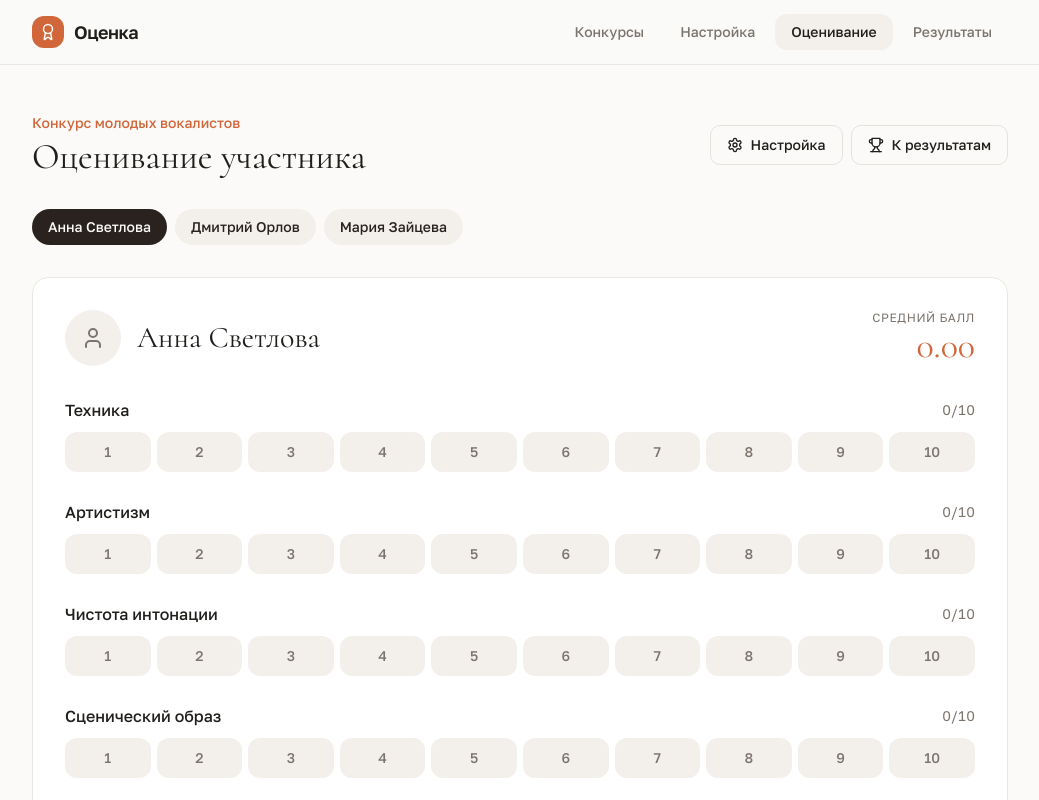
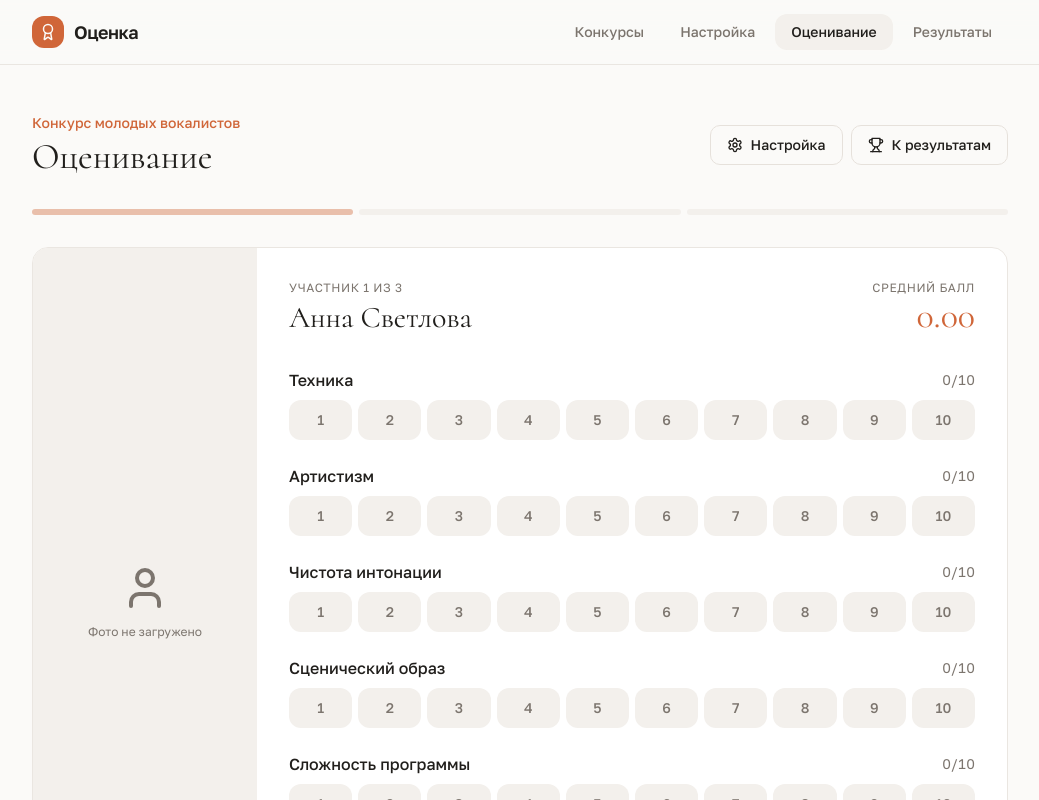
Before and after one commit to pr-poehali-dev/rating-evaluation-platform, a React (Vite) app: page / in a window 1280 px wide. Both pictures are taken after a click on the button "Оценивание". Shown: the top 800 px of the page, without its empty margins (120-1159 px from the left). Built offline with nearby package versions, Linux system fonts and the light colour scheme.

Commit message:
Добавить последовательный просмотр участников

```diff
--- a/src/pages/contest/JudgeTab.tsx
+++ b/src/pages/contest/JudgeTab.tsx
@@ -1,3 +1,4 @@
+import { useState } from 'react';
 import Icon from '@/components/ui/icon';
 import { Button } from '@/components/ui/button';
 import { Contest, Scores, Tab } from './types';
@@ -19,12 +20,45 @@ export default function JudgeTab({
   setScore: (pid: string, kid: string, value: number) => void;
   avgFor: (pid: string) => number;
 }) {
+  const [confirmed, setConfirmed] = useState<Set<string>>(new Set());
+
+  const participants = contest.participants;
+  const currentIndex = participants.findIndex((p) => p.id === judgeParticipant);
+  const participant = participants[currentIndex] ?? participants[0];
+  const isLast = currentIndex === participants.length - 1;
+
+  const allScored = contest.criteria.every(
+    (k) => (scores[participant?.id]?.[k.id] ?? 0) > 0
+  );
+
+  const handleConfirm = () => {
+    if (!participant) return;
+    setConfirmed((prev) => new Set(prev).add(participant.id));
+    if (!isLast) {
+      setJudgeParticipant(participants[currentIndex + 1].id);
+    } else {
+      setTab('results');
+    }
+  };
+
+  if (!participants.length) {
+    return (
+      <div className="animate-fade-up flex flex-col items-center justify-center py-24 gap-4">
+        <Icon name="Users" size={40} className="text-muted-foreground" />
+        <p className="text-muted-foreground">Нет участников.</p>
+        <Button onClick={() => setTab('setup')} variant="outline" className="gap-2">
+          <Icon name="Settings" size={16} /> Перейти в настройку
+        </Button>
+      </div>
+    );
+  }
+
   return (
     <div className="animate-fade-up">
       <div className="flex items-center justify-between mb-8 flex-wrap gap-4">
         <div>
           <p className="text-sm text-accent font-medium mb-1">{contest.title}</p>
-          <h1 className="font-display text-4xl">Оценивание участника</h1>
+          <h1 className="font-display text-4xl">Оценивание</h1>
         </div>
         <div className="flex gap-2">
           <Button onClick={() => setTab('setup')} variant="outline" className="gap-2">
@@ -36,60 +70,63 @@ export default function JudgeTab({
         </div>
       </div>
 
-      <div className="flex gap-2 flex-wrap mb-8">
-        {contest.participants.map((p) => (
-          <button
+      <div className="flex gap-1.5 mb-8">
+        {participants.map((p, i) => (
+          <div
             key={p.id}
-            onClick={() => setJudgeParticipant(p.id)}
-            className={`px-4 py-2 rounded-full text-sm font-medium transition-colors ${
-              judgeParticipant === p.id
-                ? 'bg-primary text-primary-foreground'
-                : 'bg-secondary text-secondary-foreground hover:bg-secondary/70'
+            className={`h-1.5 flex-1 rounded-full transition-all ${
+              confirmed.has(p.id)
+                ? 'bg-accent'
+                : p.id === participant?.id
+                ? 'bg-accent/40'
+                : 'bg-secondary'
             }`}
-          >
-            {p.name}
-          </button>
+            title={`${i + 1}. ${p.name}`}
+          />
         ))}
-        {!contest.participants.length && (
-          <p className="text-muted-foreground text-sm">
-            Добавьте участников в{' '}
-            <button className="underline text-accent" onClick={() => setTab('setup')}>Настройке конкурса</button>.
-          </p>
+      </div>
+
+      {participant && (
+        <div className="rounded-2xl bg-card border border-border overflow-hidden">
+          <div className="flex flex-col sm:flex-row gap-0">
+            <div className="sm:w-56 shrink-0 bg-secondary flex items-center justify-center min-h-[220px] sm:min-h-[auto]">
+              {participant.photo ? (
+                <img
+                  src={participant.photo}
+                  alt={participant.name}
+                  className="w-full h-full object-cover sm:h-full max-h-72 sm:max-h-none"
+                  style={{ minHeight: '220px' }}
+                />
+              ) : (
+                <div className="flex flex-col items-center gap-3 text-muted-foreground py-10 px-6">
+                  <Icon name="User" size={48} />
+                  <span className="text-xs text-center">Фото не загружено</span>
+                </div>
               )}
             </div>
 
-      {judgeParticipant && contest.participants.some((p) => p.id === judgeParticipant) && (
-        <div className="rounded-2xl bg-card border border-border p-8">
-          <div className="flex items-center justify-between mb-8">
-            <div className="flex items-center gap-4">
-              {(() => {
-                const p = contest.participants.find((p) => p.id === judgeParticipant);
-                return p?.photo ? (
-                  <img src={p.photo} alt={p.name} className="w-14 h-14 rounded-full object-cover border border-border" />
-                ) : (
-                  <div className="w-14 h-14 rounded-full bg-secondary flex items-center justify-center text-muted-foreground">
-                    <Icon name="User" size={24} />
-                  </div>
-                );
-              })()}
-              <h2 className="font-display text-3xl">
-                {contest.participants.find((p) => p.id === judgeParticipant)?.name}
-              </h2>
+            <div className="flex-1 p-8">
+              <div className="flex items-start justify-between mb-8">
+                <div>
+                  <p className="text-xs uppercase tracking-wider text-muted-foreground mb-1">
+                    Участник {currentIndex + 1} из {participants.length}
+                  </p>
+                  <h2 className="font-display text-3xl">{participant.name}</h2>
                 </div>
                 <div className="text-right">
                   <p className="text-xs uppercase tracking-wider text-muted-foreground">Средний балл</p>
                   <p className="font-display text-4xl text-accent">
-                {avgFor(judgeParticipant).toFixed(2)}
+                    {avgFor(participant.id).toFixed(2)}
                   </p>
                 </div>
               </div>
 
-          <div className="space-y-7">
+              <div className="space-y-6">
                 {contest.criteria.map((k) => {
-              const val = scores[judgeParticipant]?.[k.id] ?? 0;
+                  const val = scores[participant.id]?.[k.id] ?? 0;
                   return (
                     <div key={k.id}>
-                  <div className="flex items-center justify-between mb-2.5">
+                      <div className="flex items-center justify-between mb-2">
                         <span className="font-medium">{k.name}</span>
                         <span className="text-sm tabular-nums text-muted-foreground">{val}/10</span>
                       </div>
@@ -97,7 +134,7 @@ export default function JudgeTab({
                         {Array.from({ length: 10 }, (_, i) => i + 1).map((n) => (
                           <button
                             key={n}
-                        onClick={() => setScore(judgeParticipant, k.id, n)}
+                            onClick={() => setScore(participant.id, k.id, n)}
                             className={`flex-1 h-10 rounded-lg text-sm font-medium transition-all ${
                               n <= val
                                 ? 'bg-accent text-accent-foreground'
@@ -112,6 +149,35 @@ export default function JudgeTab({
                   );
                 })}
               </div>
+
+              <div className="mt-8 flex items-center justify-between gap-4">
+                {currentIndex > 0 ? (
+                  <button
+                    onClick={() => setJudgeParticipant(participants[currentIndex - 1].id)}
+                    className="text-sm text-muted-foreground hover:text-foreground transition-colors flex items-center gap-1.5"
+                  >
+                    <Icon name="ChevronLeft" size={16} />
+                    {participants[currentIndex - 1].name}
+                  </button>
+                ) : <span />}
+
+                <Button
+                  onClick={handleConfirm}
+                  disabled={!allScored}
+                  className="gap-2 bg-accent text-accent-foreground hover:bg-accent/90 disabled:opacity-40"
+                >
+                  <Icon name="Check" size={16} />
+                  {isLast ? 'Завершить и смотреть результаты' : `Подтвердить и перейти к следующему`}
+                </Button>
+              </div>
+
+              {!allScored && (
+                <p className="text-xs text-muted-foreground mt-3 text-right">
+                  Оцените все критерии, чтобы продолжить
+                </p>
+              )}
+            </div>
+          </div>
         </div>
       )}
     </div>
```
Lines whose indentation alone changed are shown as unchanged.
